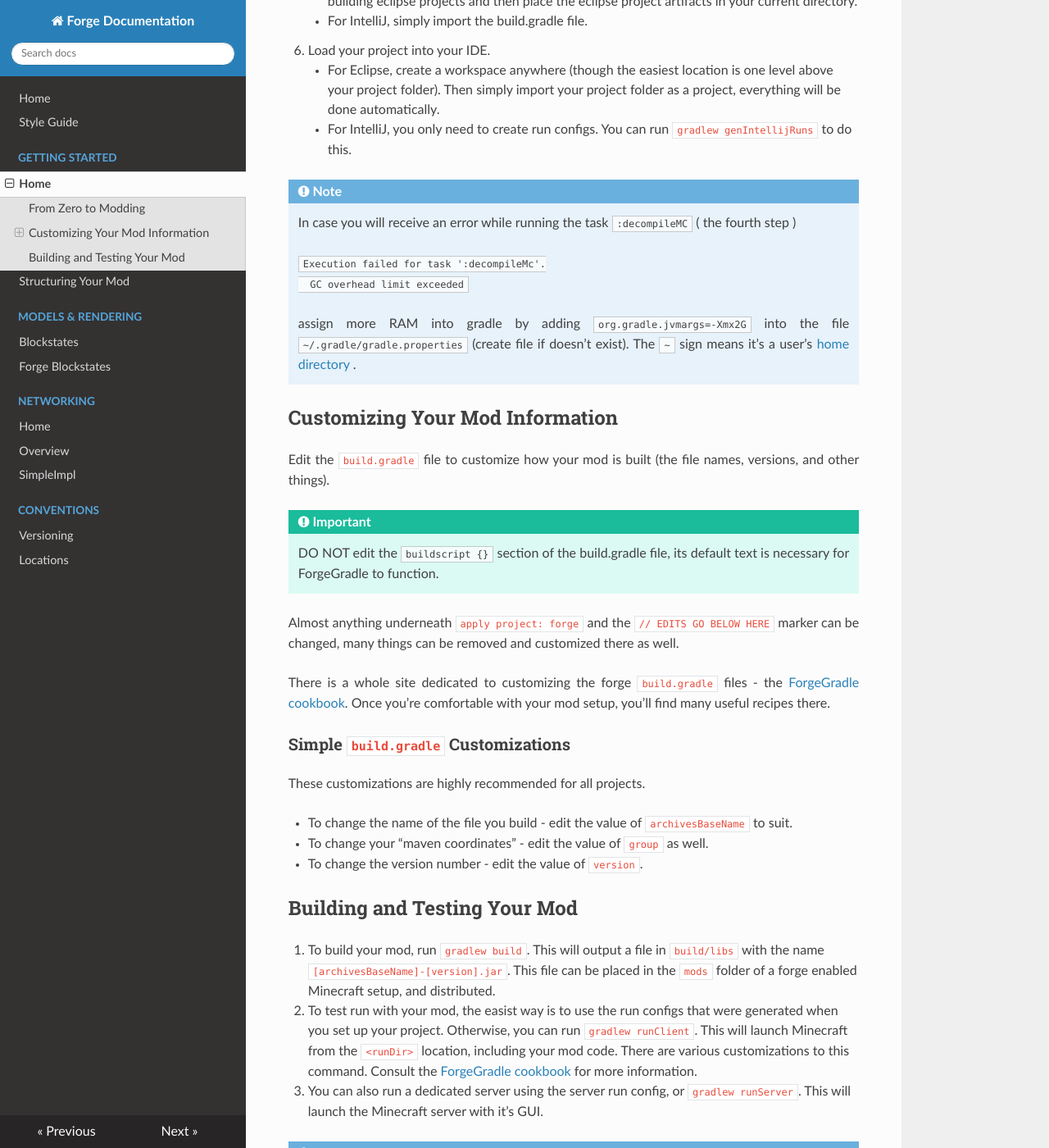
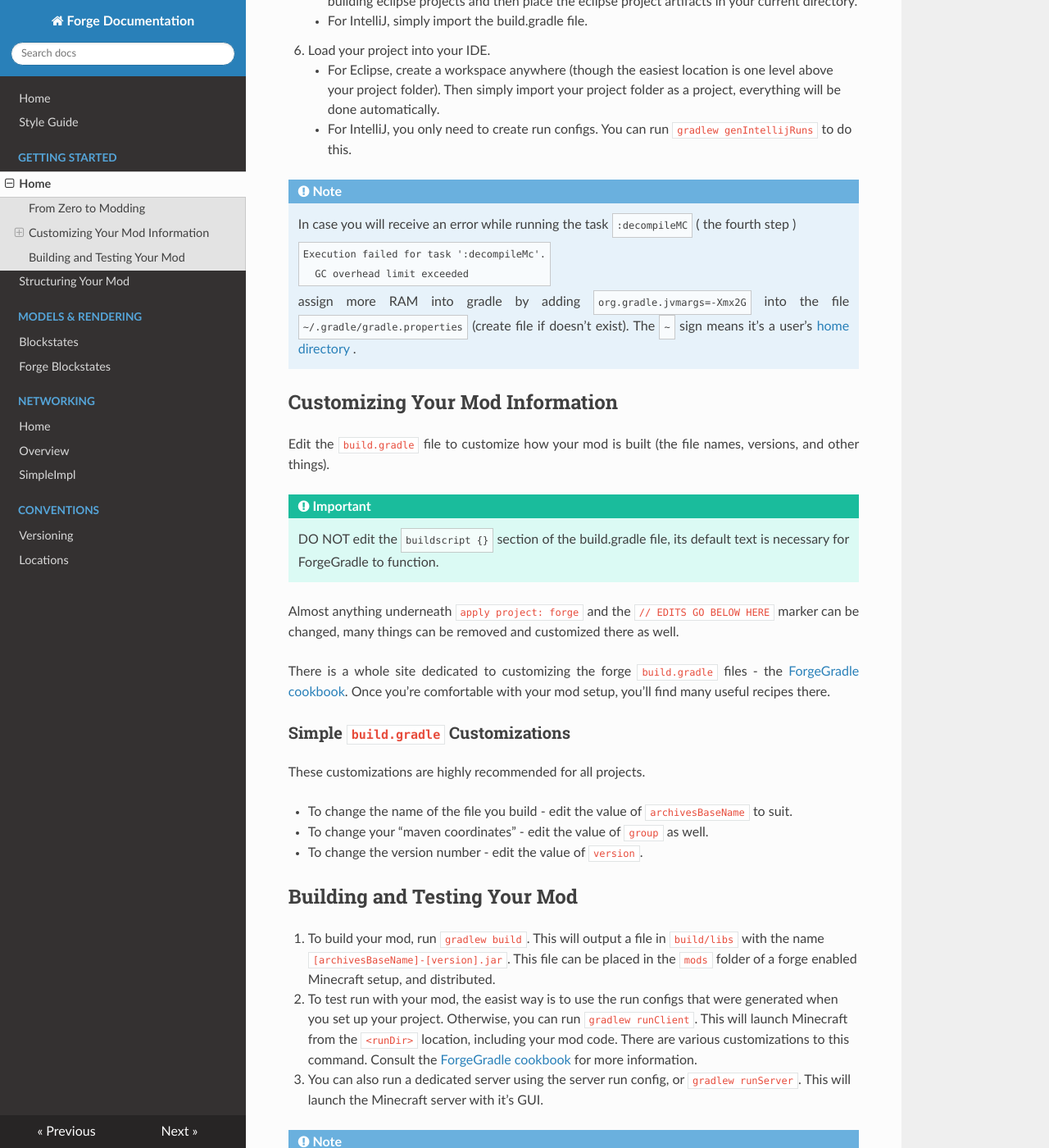
Before and after one commit to MinecraftForge/Documentation, an MkDocs documentation site: the page built from docs/gettingstarted/index.md, in a window 1280 px wide and 1400 px high, scrolled down 761 px. Shown: the whole window at 82% size. Built offline with MkDocs 1.6.1, drawn with Linux system fonts in a browser that asks for light colours; nearby versions of some CDN libraries; old or Windows-style settings are respelled for this version of MkDocs.

Commit message:
Fix admonition CSS

```diff
--- a/docs/css/code_fixer.css
+++ b/docs/css/code_fixer.css
@@ -1,7 +1,13 @@
 div.admonition code {
+  display: inline-block;
+  overflow-x: visible;
   color: #404040;
   border: 1px solid rgba(0, 0, 0, 0.2);
   background: rgba(255, 255, 255, 0.7);
+}
+
+div.admonition p {
+  margin-bottom: 5px;
 }
 
 p {
```
